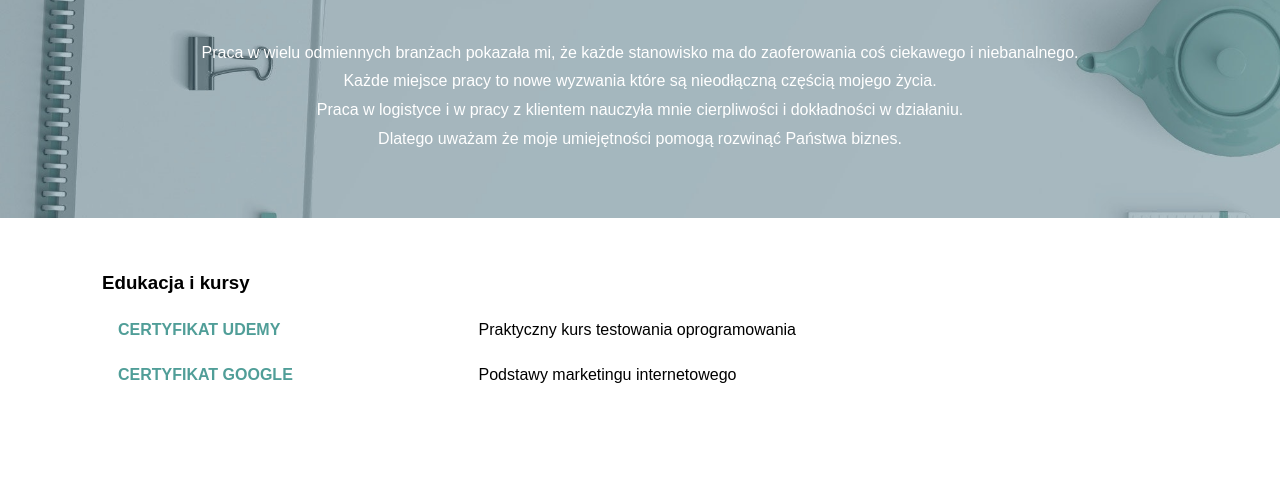
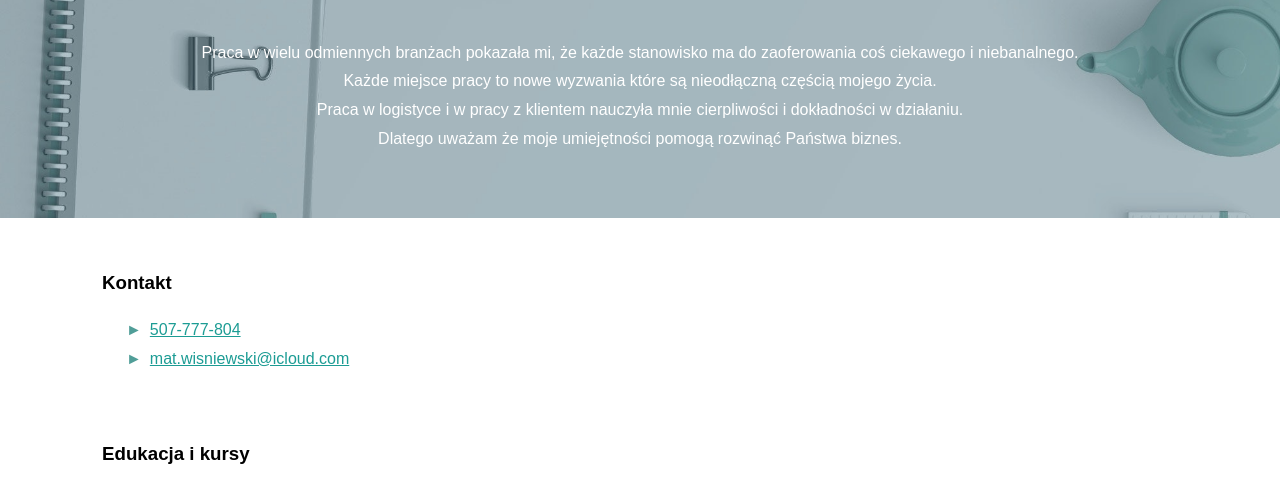
Before and after one commit to TheDrem94/Test-repo, a plain HTML site: page index.html in a window 1280 px wide. Shown: the part 278-756 px from the top of the page. Drawn offline with Linux system fonts and the light colour scheme.

Commit message:
added contact section

```diff
--- a/index.html
+++ b/index.html
@@ -31,6 +31,15 @@
     </header>
     <main>
       <!--Courses -->
+      <section>
+        <h3>Kontakt</h3>
+        <div class="skills">
+          <ul class="list-dashed"
+          <li></li>
+          <li><a href=”tel:507777804″>507-777-804</a></li>
+          <li><a href="mailto:mat.wisniewski@icloud.com">mat.wisniewski@icloud.com</a></li>
+        </div>
+      </section>
       <section>
         <h3>Edukacja i kursy</h3>
         <article class="course">
```
